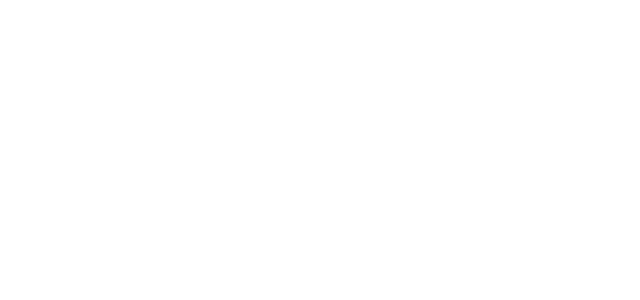
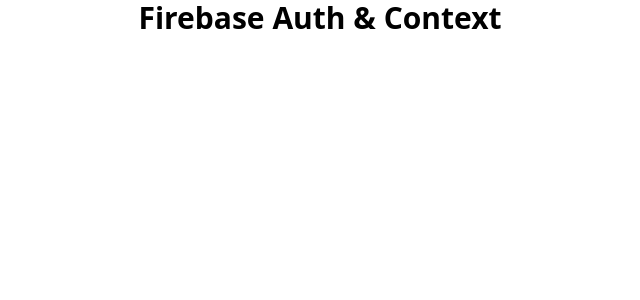
Before and after one commit to dvaug86/Tutorial-Firebase-Authentication-pt1-CodeCommerce, a React (Create React App) app: page / in a window 1280 px wide. Shown: the top 300 px of the page, without its empty margins (320-960 px from the left). Built offline with nearby package versions, Linux system fonts and the light colour scheme.

Commit message:
started adding components

```diff
--- a/src/App.jsx
+++ b/src/App.jsx
@@ -2,7 +2,9 @@
 function App() {
   return (
     <div>
-
+     <h1 className="text-center text-3xl font-bold">
+      Firebase Auth & Context
+     </h1>
     </div>
   );
 }
--- /dev/null
+++ b/src/components/Account.jsx
@@ -0,0 +1,9 @@
+import React from 'react'
+
+const Account = () => {
+  return (
+    <div>Account</div>
+  )
+}
+
+export default Account
--- /dev/null
+++ b/src/components/Signin.jsx
@@ -0,0 +1,9 @@
+import React from 'react'
+
+const Signin = () => {
+  return (
+    <div>Signin</div>
+  )
+}
+
+export default Signin
--- /dev/null
+++ b/src/components/Signup.jsx
@@ -0,0 +1,9 @@
+import React from 'react'
+
+const Signup = () => {
+  return (
+    <div>Signup</div>
+  )
+}
+
+export default Signup
```
